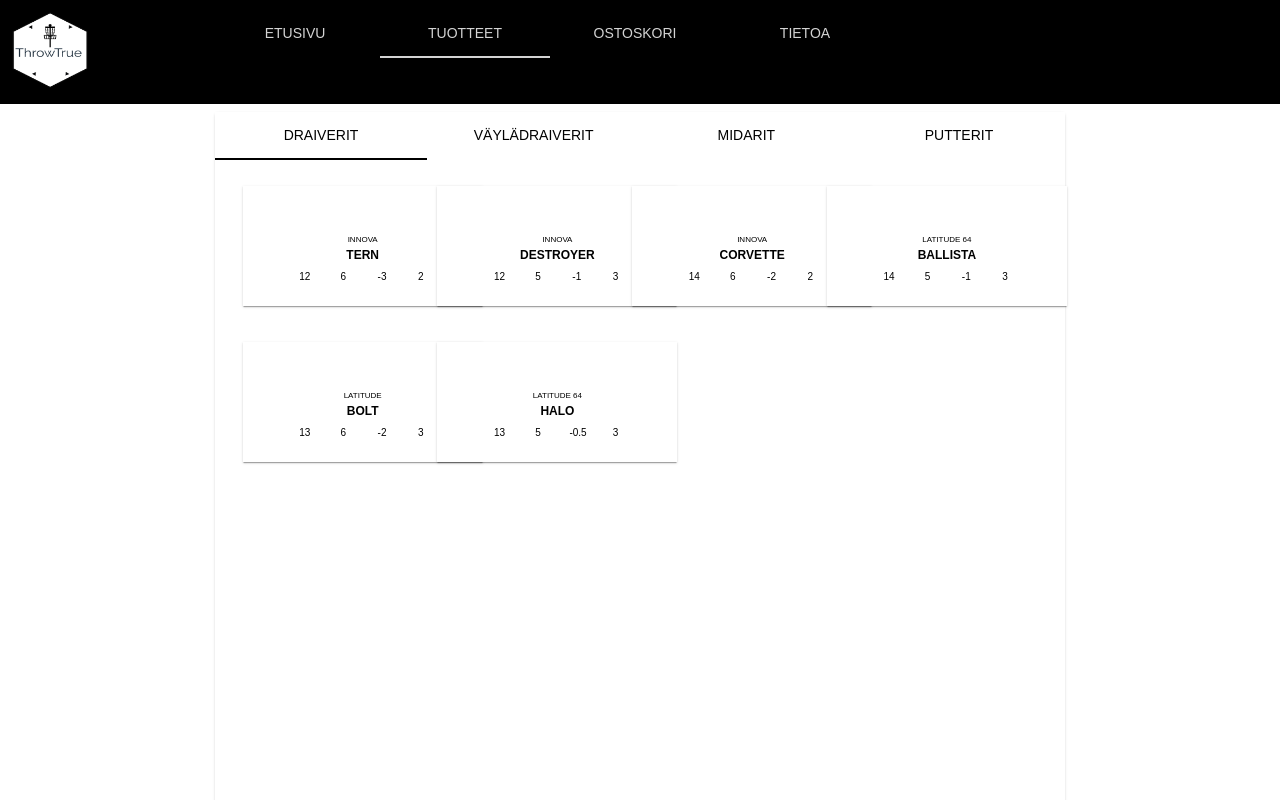
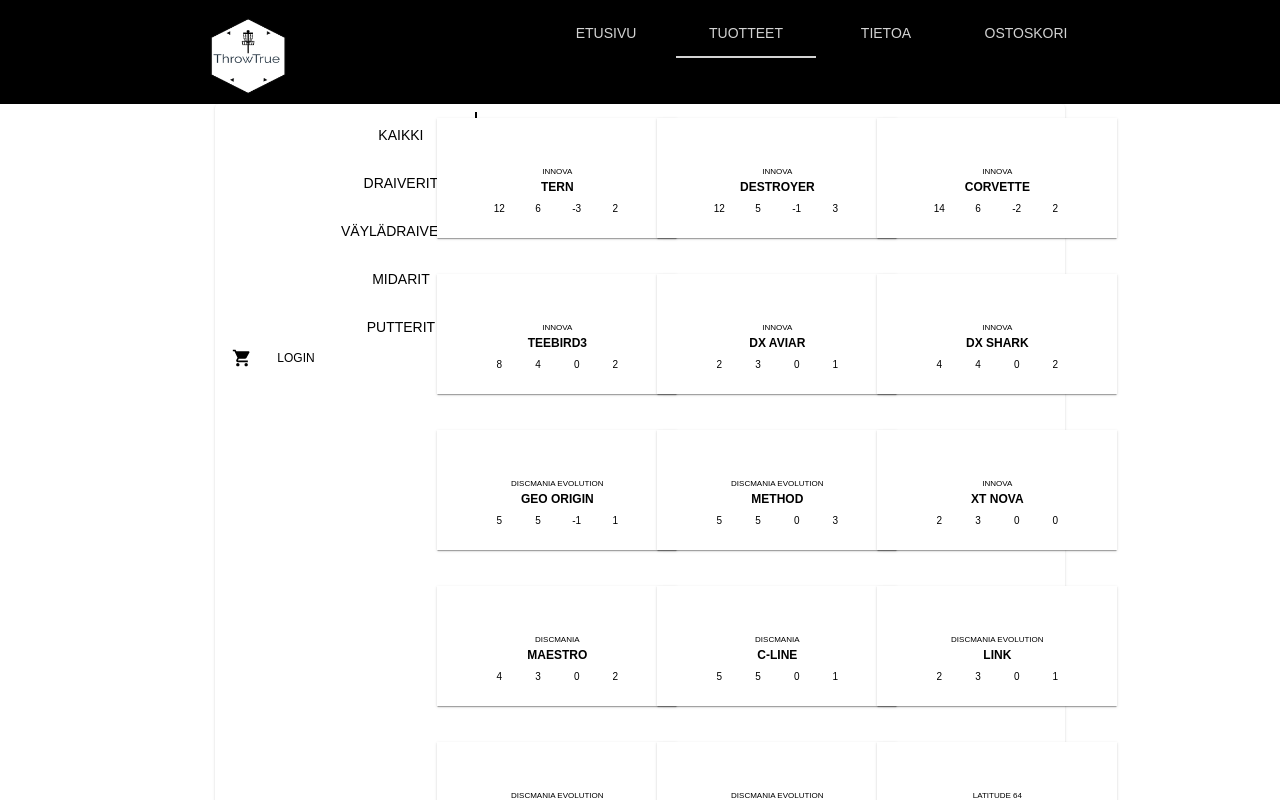
Before and after one commit to RikuVirtanen/DiscgolfShop, a React (Create React App) app: page / in a window 1280 px wide. Both pictures are taken after a click on the tab "TUOTTEET". Shown: the top 800 px of the page. Built offline with nearby package versions, Linux system fonts and the light colour scheme.

Commit message:
added cart icon and login button, fixed header design

```diff
--- /dev/null
+++ b/src/App.css
@@ -0,0 +1,12 @@
+::-webkit-scrollbar {
+    width: 10px
+}
+
+::-webkit-scrollbar-track {
+    background: #000000;
+}
+
+::-webkit-scrollbar-thumb {
+    background-image: linear-gradient(black, white);
+    border-radius: 25px;
+}
--- a/src/App.js
+++ b/src/App.js
@@ -4,6 +4,7 @@
 import { createTheme, ThemeProvider } from '@mui/material/styles';
 import { CssBaseline } from '@mui/material';
 import Footer from "./components/Footer";
+//import './App.css';
 //import { BrowserRouter, Route, Switch } from 'react-router-dom';
 //import MainPage from './components/MainPage';
 
--- a/src/MUI/CarouselMUI.js
+++ b/src/MUI/CarouselMUI.js
@@ -17,7 +17,13 @@
         },
         {
             image: "images/redshirt.jpg"
-        }
+        },
+        {
+            image: "images/11th.jpg"
+        },
+        {
+            image: "images/throw.jpg"
+        },
     ]
 
     return (
--- a/src/MUI/MainNavMUI.js
+++ b/src/MUI/MainNavMUI.js
@@ -1,10 +1,11 @@
 import React, { useState, useEffect } from "react";
-import { Box, Tab, Tabs, Grid } from "@mui/material";
+import { Box, Tab, Tabs, Grid, Button, Typography } from "@mui/material";
 import { makeStyles } from '@mui/styles';
 import Products from './ProductsMUI'
 import MainPage from '../components/MainPage'
 import ShoppingCart from "../components/Cart";
 import Info from "../components/Info";
+import ShoppingCartIcon from '@mui/icons-material/ShoppingCart';
 
 const useStyles = makeStyles({
     mainContainer: {
@@ -22,27 +23,33 @@
     },
     navContainer: {
         padding: 10,
+        paddingLeft: 200,
+
     },
     nav: {
         width: '100vh',
+
     },
     container: {
         flexGrow: 1,
         marginTop: '7rem',
         marginBottom: '1rem'
     },
-    logo: {
-        display: 'flex',
-        justifyContent: 'center',
-        alignItems: 'center',
-        width: '1rem',
-        height: '1rem'
-    },
     img: {
         height: '5rem',
         width: '5rem'
+    },
+    cart: {
+        left: '1rem',
+        '&:hover': {
+            color: '#FFFFFF'
+        }
+    },
+    login: {
+        '&:hover': {
+            color: '#FFFFFF'
+        }
     }
-
 })
 
 function MainNavMUI() {
@@ -62,6 +69,14 @@
         setValue(val);
     }
 
+    const handleLogo = () => {
+        setValue(0);
+    }
+
+    const handleCart = () => {
+        setValue(3);
+    }
+
     const classes = useStyles();
 
     /*useEffect( () => {
@@ -76,11 +91,13 @@
     return (
         <Box className={ classes.mainContainer } >
             <Box className={ classes.header } >
-                <Grid container spacing={15} className={ classes.navContainer } >
-                    <Grid item sx={1} >
-                        <img className={ classes.img } src="images/Logo.png" alt="" />
+                <Grid container spacing={30} className={ classes.navContainer } >
+                    <Grid item sx={3} >
+                        <Button onClick={ handleLogo }>
+                            <img className={ classes.img } src="images/Logo.png" alt="" />
+                        </Button>
                     </Grid>
-                    <Grid item sx={1} className={ classes.nav }>
+                    <Grid item sx={3} className={ classes.nav }>
                         <Tabs
                         value={ value }
                         onChange={ handleChange }
@@ -90,17 +107,24 @@
                         centered >
                             <Tab label='Etusivu'/>
                             <Tab label='Tuotteet'/>
+                            <Tab label='Tietoa'/>
                             <Tab label='Ostoskori'/>
-                            <Tab label='Tietoa'/>
                         </Tabs>
+                    </Grid>
+                    <Grid item sx={3} >
+                        <Button onClick={ handleCart } className={ classes.cart } startIcon={<ShoppingCartIcon />}>
+                        </Button>
+                        <Button className={ classes.login }>
+                            <Typography fontSize="12px">Login</Typography>
+                        </Button>
                     </Grid>
                 </Grid>
             </Box>
             <Box className={ classes.container } >
                 { value === 0 && <MainPage /> }
                 { value === 1 && <Products /> }
+                { value === 3 && <Info /> }
                 { value === 2 && <ShoppingCart /> }
-                { value === 3 && <Info /> }
             </Box>
         </Box>
     );
--- a/src/MUI/ProductNavMUI.js
+++ b/src/MUI/ProductNavMUI.js
@@ -1,5 +1,5 @@
 import React, { useState } from "react";
-import { Box, Tab, Tabs, Paper } from "@mui/material";
+import { Box, Tab, Tabs, Paper, Grid } from "@mui/material";
 import { makeStyles } from '@mui/styles';
 import DGlist from '../components/DGlist';
 
@@ -11,9 +11,10 @@
         backgroundColor: '#FFFFFF',
     },
     nav: {
+        position: 'fixed',
+        left: 325,
         backgroundColor: '#FFFFFF',
     },
-
 })
 
 function ProductNavMUI() {
@@ -27,26 +28,35 @@
 
     return (
         <Paper className={ classes.paper }>
+            <Grid container spacing={1}>
+                <Grid item xs={3} >
             <Box className={ classes.nav}>
                 <Tabs
+                orientation='vertical'
                 value={ value }
                 onChange={ handleChange }
-                variant='fullWidth'
+                variant='scrollable'
                 textColor={ 'primary' }
                 indicatorColor={ 'primary' }
                 centered >
+                    <Tab label='Kaikki' />
                     <Tab label='Draiverit' />
                     <Tab label='Väylädraiverit' />
                     <Tab label='Midarit' />
                     <Tab label='Putterit' />
                 </Tabs>
             </Box>
+            </Grid>
+            <Grid item xs >
             <Box>
-                { value === 0 && <DGlist type={'driver'} /> }
-                { value === 1 && <DGlist type={'fairway driver'} /> }
-                { value === 2 && <DGlist type={'midrange'} /> }
-                { value === 3 && <DGlist type={'putter'} /> }
+                { value === 0 && <DGlist type={'all'} /> }
+                { value === 1 && <DGlist type={'driver'} /> }
+                { value === 2 && <DGlist type={'fairway driver'} /> }
+                { value === 3 && <DGlist type={'midrange'} /> }
+                { value === 4 && <DGlist type={'putter'} /> }
             </Box>
+            </Grid>
+            </Grid>
         </Paper>
     );
 }
--- a/src/components/DGlist.js
+++ b/src/components/DGlist.js
@@ -1,7 +1,5 @@
 import React, {useState, useEffect} from "react";
-import { Box, Grid, Paper } from '@mui/material';
-import { styled } from '@mui/material/styles';
-import VerticalTabs from '../MUI/TabPanelMUI';
+import { Box, Grid } from '@mui/material';
 import DiscCard from "./DiscCard";
 import Discs from '../discs.json';
 
@@ -22,13 +20,26 @@
             id: discs.length + 1}]);
     }*/
 
+    if (props.type === 'all') {
+        return (
+            <Box>
+                <Grid container spacing={3} >
+                    {discs.map( (disc) => (
+                        <Grid item key={disc.id} xs={4}>
+                            <DiscCard disc={disc} />
+                        </Grid> ))}
+                </Grid>
+            </Box>
+        );
+    }
+
     return (
-        <Box margin='20px'>
+        <Box>
             <Grid container spacing={3} >
                 {discs.map( (disc) => (
                     disc.type.toLowerCase() === props.type
                     ?
-                    (<Grid item key={disc.id} xs={2.8}>
+                    (<Grid item key={disc.id} xs={4}>
                         <DiscCard disc={disc} />
                     </Grid>)
                     : null
--- a/src/components/MainPage.js
+++ b/src/components/MainPage.js
@@ -7,9 +7,14 @@
     main: {
         justifyContent: 'center',
     },
+    carouselContainer: {
+        display: 'block',
+        textAlign: 'center',
+    },
     container: {
         display: 'block',
         textAlign: 'center',
+        marginTop: 50
     },
     paper: {
         minHeight: '150vh',
@@ -26,7 +31,7 @@
             </Grid>
             <Grid item xs={8} >
                 <Paper className={ classes.paper } >
-                    <Box className={ classes.container } >
+                    <Box className={ classes.carouselContainer } >
                         <CarouselMUI />
                     </Box>
                     <Box className={ classes.container } >
```
